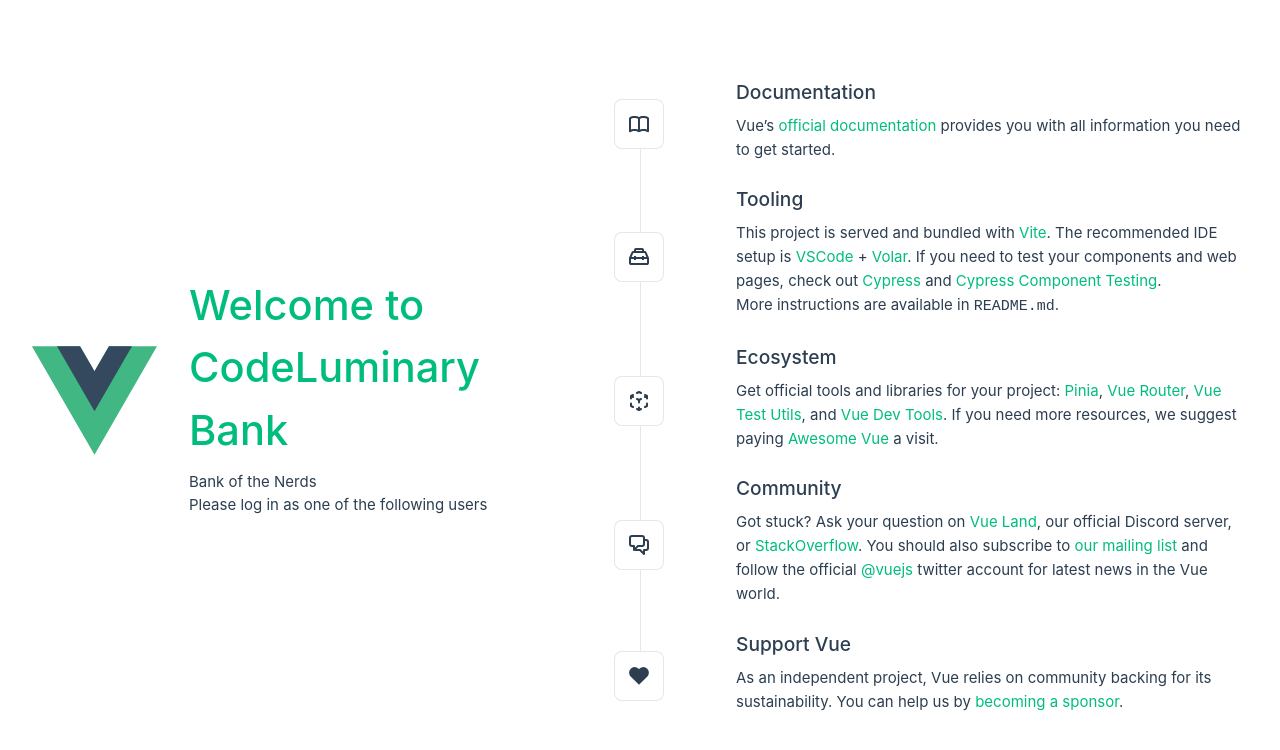
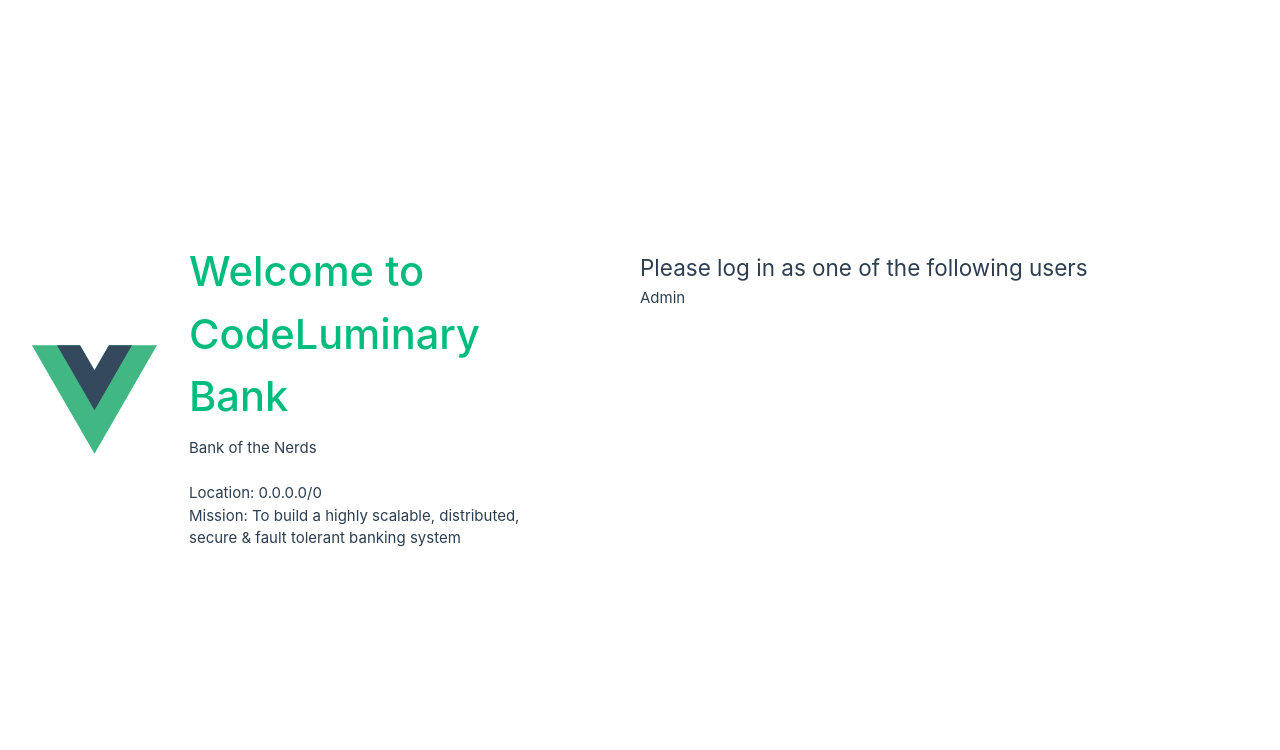
Before and after one commit to CodeLuminary/banking-application-using-nodejs-microservice, a Vue app in the folder app_frontend/frontend/: page / in a window 1280 px wide. Shown: the top 750 px of the page. Built offline with nearby package versions, Linux system fonts and the light colour scheme.

Commit message:
Frontend refactored

```diff
--- a/app_frontend/frontend/src/App.vue
+++ b/app_frontend/frontend/src/App.vue
@@ -1,6 +1,5 @@
 <script setup>
   import { RouterLink, RouterView } from 'vue-router'
-  import Gretting from '@/components/HelloUser.vue';
   import {useBankingStore} from '@/stores/banking';
 
   const banking = useBankingStore();
@@ -8,15 +7,6 @@
 </script>
 
 <template>
-  <header>
-    <img alt="Vue logo" class="logo" src="@/assets/logo.svg" width="125" height="125" />
-
-    <div class="wrapper">
-      <Gretting msg="Welcome to CodeLuminary Bank" />
-
-    </div>
-  </header>
-
   <RouterView />
 </template>
 
--- a/app_frontend/frontend/src/components/HelloUser.vue
+++ b/app_frontend/frontend/src/components/HelloUser.vue
@@ -10,8 +10,9 @@
 <template>
   <div class="greetings">
     <h1 class="green">{{ msg }}</h1>
-    <span>Bank of the Nerds</span>
-    <p>Please log in as one of the following users</p>
+    <span>Bank of the Nerds</span><br/><br/>
+    <span>Location: 0.0.0.0/0</span><br/>
+    <span>Mission: To build a highly scalable, distributed, secure & fault tolerant banking system</span>
   </div>
 </template>
 
--- /dev/null
+++ b/app_frontend/frontend/src/components/RegisteredUsers.vue
@@ -0,0 +1,10 @@
+<script setup>
+</script>
+<template>
+    <h2>Please log in as one of the following users</h2>
+    <div>
+      <div>
+        <span>Admin</span>
+      </div>
+    </div>
+</template>
--- a/app_frontend/frontend/src/components/TheWelcome.vue
+++ b/app_frontend/frontend/src/components/TheWelcome.vue
@@ -5,6 +5,7 @@
 import EcosystemIcon from './icons/IconEcosystem.vue'
 import CommunityIcon from './icons/IconCommunity.vue'
 import SupportIcon from './icons/IconSupport.vue'
+
 </script>
 
 <template>
--- a/app_frontend/frontend/src/views/HomeView.vue
+++ b/app_frontend/frontend/src/views/HomeView.vue
@@ -1,9 +1,18 @@
 <script setup>
-import TheWelcome from '@/components/TheWelcome.vue'
+  import Gretting from '@/components/HelloUser.vue'
+  import Users from '@/components/RegisteredUsers.vue'
 </script>
 
 <template>
+  <header>
+    <img alt="Vue logo" class="logo" src="@/assets/logo.svg" width="125" height="125" />
+
+    <div class="wrapper">
+      <Gretting msg="Welcome to CodeLuminary Bank" />
+
+    </div>
+  </header>
   <main>
-    <TheWelcome />
+    <Users/>
   </main>
 </template>
```
